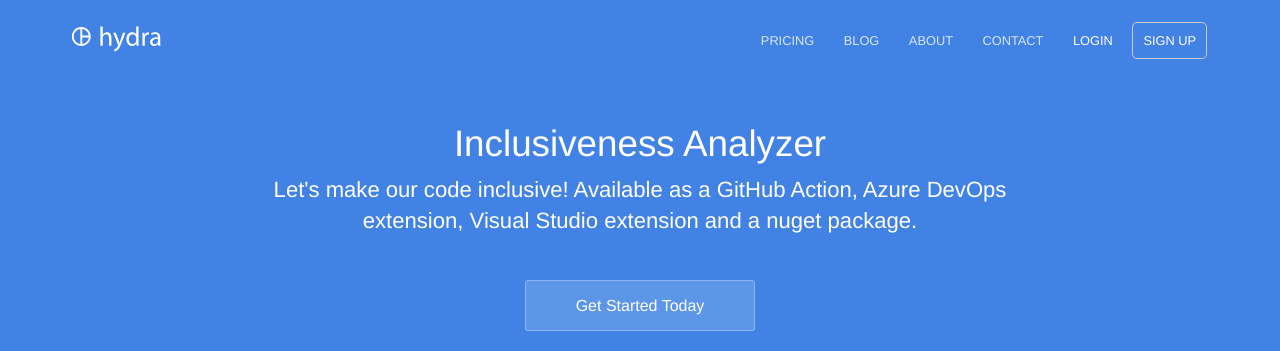
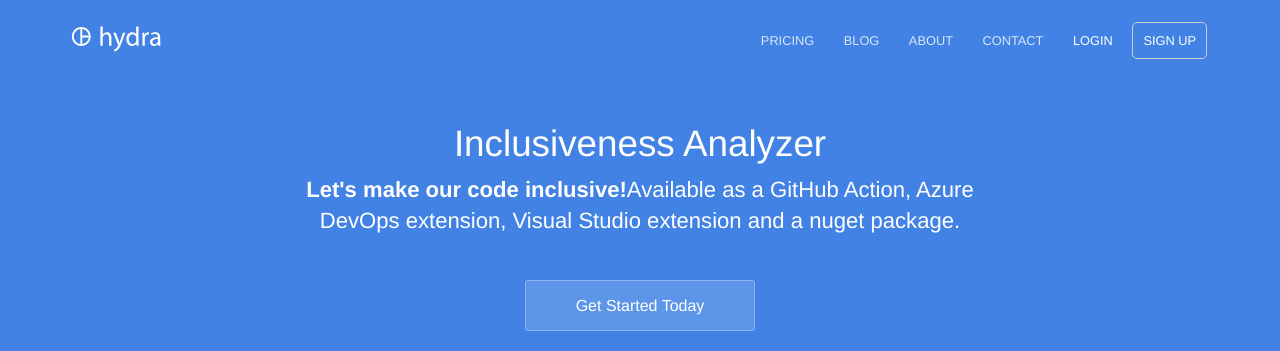
Before and after one commit to microsoft/InclusivenessAnalyzer, a Jekyll site: the page built from docs/index.html, in a window 1280 px wide and 900 px high, cut to the strip 0-351 px from the top of the window. Built offline with Jekyll 4.4.1, drawn with Linux system fonts in a browser that asks for light colours.

Commit message:
Update index.html

```diff
--- a/docs/index.html
+++ b/docs/index.html
@@ -5,7 +5,7 @@ description: Let's make our code inclusive!
 <section class="hero">
 	<div class="text-container">
 		<h1 class="editable">Inclusiveness Analyzer</h1>
-		<p class="subtext editable">Let's make our code inclusive! Available as a GitHub Action, Azure DevOps extension, Visual Studio extension and a nuget package.</p>
+		<p class="subtext editable"><strong>Let's make our code inclusive!</strong>Available as a GitHub Action, Azure DevOps extension, Visual Studio extension and a nuget package.</p>
 		<div class="cta button alt"><a href="{{ site.baseurl }}/contact/">Get Started Today</a></div>
 		<div>
 			<img src="https://github.com/microsoft/InclusivenessAnalyzerVisualStudio/raw/main/docs/assets/intro.gif" alt="Screenshot" class="screenshot editable" />
```
